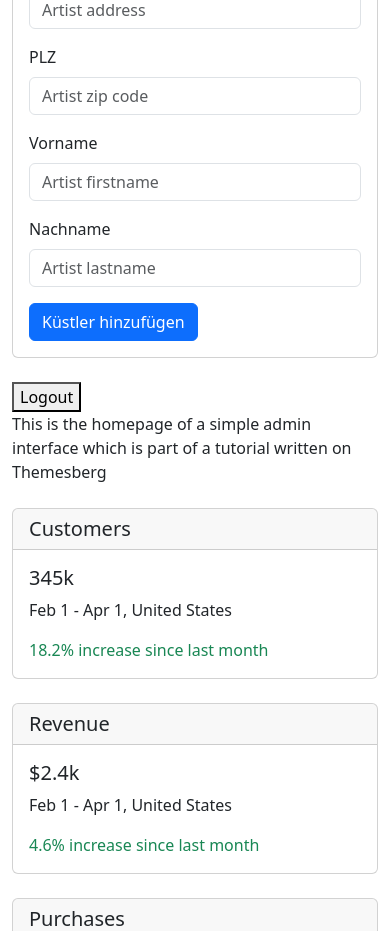
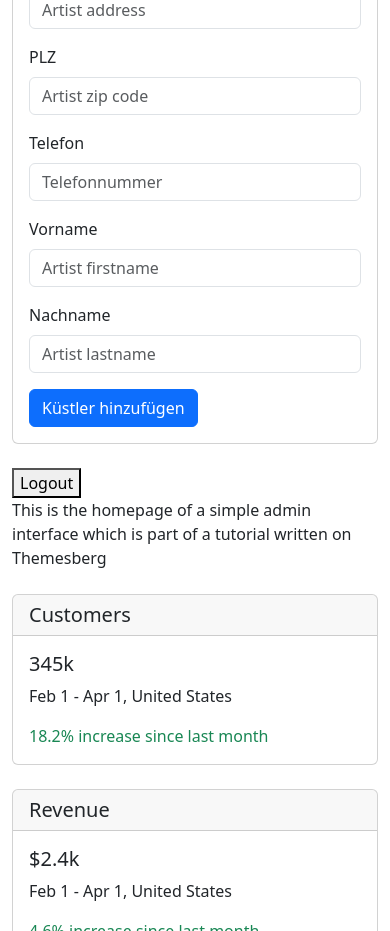
Before and after one commit to Neq/artist-booking-prototype-frontend, a React (Create React App) app in the folder artist-booking-prototype-frontend/: page / in a window 390 px wide. Shown: the part 1100-2031 px from the top of the page. Built offline with nearby package versions, Linux system fonts and the light colour scheme; no server answers.

Commit message:
* added phone number on artist

```diff
--- a/artist-booking-prototype-frontend/src/components/Artist/Artist.js
+++ b/artist-booking-prototype-frontend/src/components/Artist/Artist.js
@@ -28,6 +28,7 @@ function Artist() {
                 zipCode: artistData.newArtistZipCode,
                 firstname: artistData.newArtistFirstname,
                 lastname: artistData.newArtistLastname,
+                phone: artistData.newArtistPhone,
                 contractTemplateId: artistData.newArtistContractTemplateId
             });
             setArtists([...artists, response.data]);
--- a/artist-booking-prototype-frontend/src/components/Artist/ArtistForm.js
+++ b/artist-booking-prototype-frontend/src/components/Artist/ArtistForm.js
@@ -12,13 +12,15 @@ function ArtistForm({ onSubmit }) {
   const [newArtistZipCode, setNewArtistZipCode] = useState('');
   const [newArtistFirstname, setNewArtistFirstname] = useState('');
   const [newArtistLastname, setNewArtistLastname] = useState('');
+  const [newArtistPhone, setNewArtistPhone] = useState('');
   const [newArtistContractTemplateId, setNewArtistContractTemplateId] = useState('');
+
 
   const [contractTemplates, setContractTemplates] = useState([]);
 
   const handleSubmit = (e) => {
     e.preventDefault();
-    onSubmit({ newArtistName, newArtistManagement, newArtistEmail, newArtistAddress, newArtistZipCode, newArtistCountry, newArtistFirstname, newArtistLastname, newArtistContractTemplateId});
+    onSubmit({ newArtistName, newArtistManagement, newArtistEmail, newArtistAddress, newArtistZipCode, newArtistCountry, newArtistFirstname, newArtistLastname, newArtistPhone, newArtistContractTemplateId});
     setNewArtistName('');
     setNewArtistManagement('');
     setNewArtistEmail('');
@@ -28,6 +30,7 @@ function ArtistForm({ onSubmit }) {
     setNewArtistFirstname('');
     setNewArtistLastname('');
     setNewArtistContractTemplateId('');
+    setNewArtistPhone('');
   };
 
   const handleEdit = (e) => {
@@ -125,6 +128,16 @@ function ArtistForm({ onSubmit }) {
             />
       </div>
       <div class="col-md-6">
+            <label for="newArtistPhone" class="form-label">Telefon</label>
+            <input class="form-control"
+              type="text"
+              placeholder="Telefonnummer"
+              value={newArtistPhone}
+              onChange={(e) => setNewArtistPhone(e.target.value)}
+              required
+            />
+      </div>
+      <div class="col-md-6">
             <label for="newArtistFirstname" class="form-label">Vorname</label>
             <input class="form-control"
               type="text"
```
